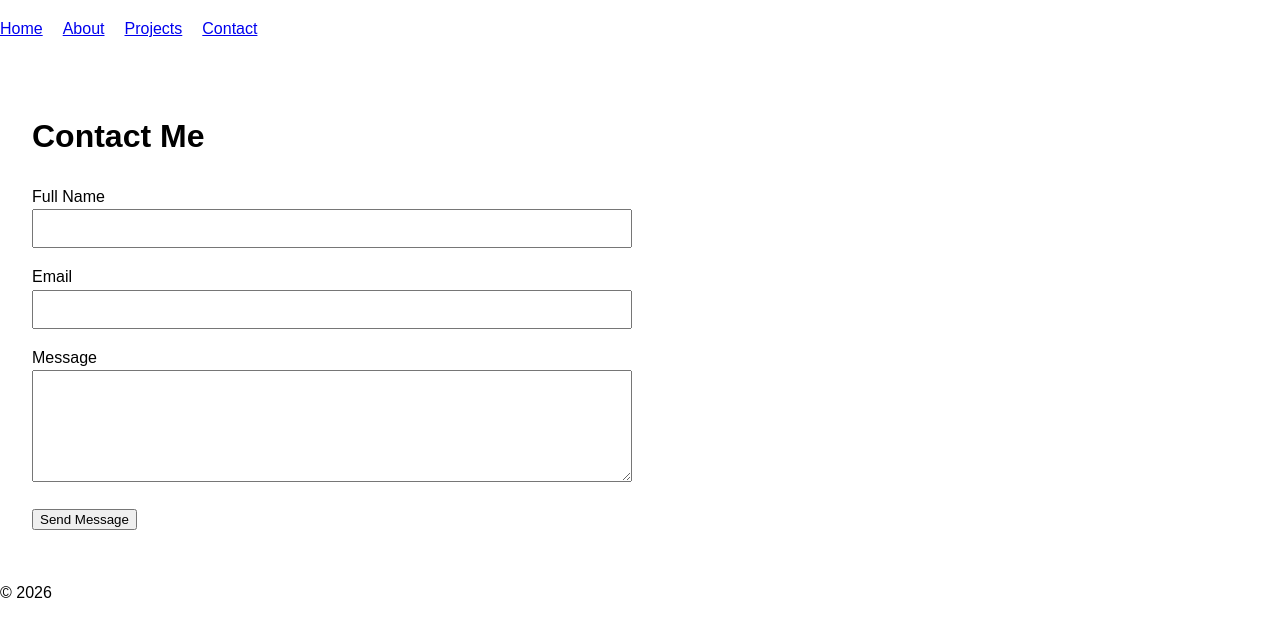
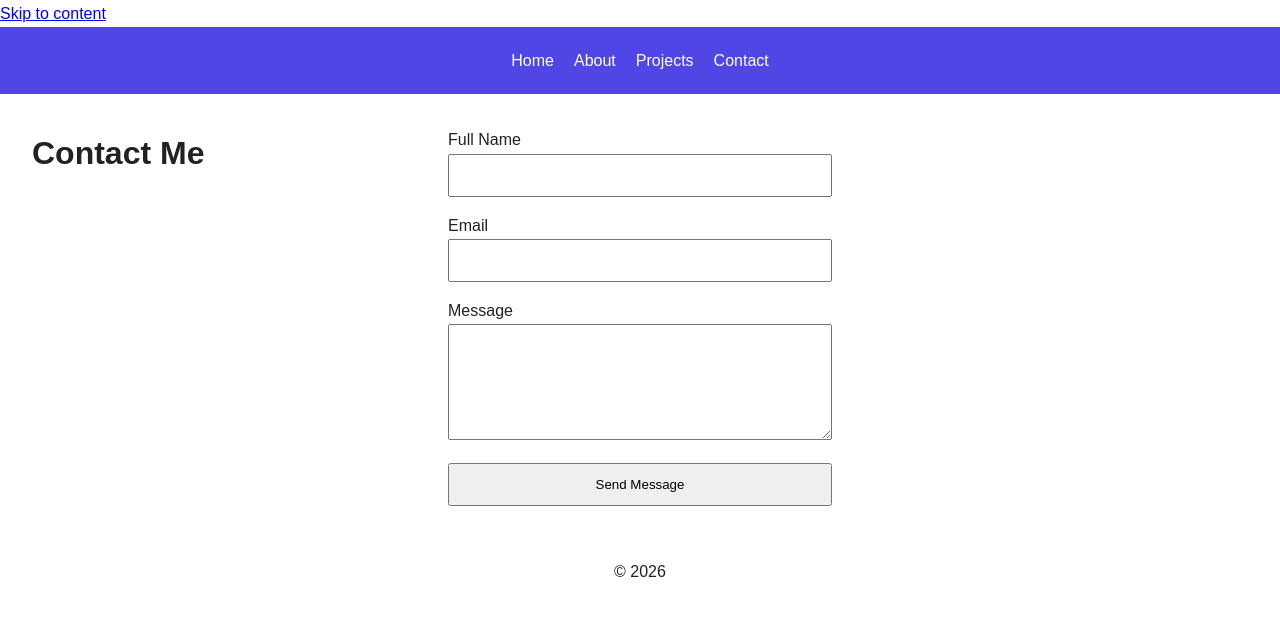
Before and after one commit to 24A31A0598/html5-semantic-portfolio, a plain HTML site: page contact.html in a window 1280 px wide. Drawn offline with Linux system fonts and the light colour scheme.

Commit message:
Implement CSS variables and enhance layout styles
Added CSS variables for light and dark themes, and improved layout styles.

```diff
--- a/css/styles.css
+++ b/css/styles.css
@@ -1,51 +1,104 @@
+:root{
+--bg:#ffffff;
+--text:#222222;
+--card:#f5f5f5;
+--accent:#4f46e5;
+}
+
+@media (prefers-color-scheme: dark){
+:root{
+--bg:#111827;
+--text:#ffffff;
+--card:#1f2937;
+}
+}
+
 *{
+margin:0;
+padding:0;
 box-sizing:border-box;
 }
 
 body{
 font-family:Arial,sans-serif;
-line-height:1.6;
-margin:0;
+background:var(--bg);
+color:var(--text);
+line-height:1.7;
 }
 
-.skip-link{
-position:absolute;
-left:-9999px;
-}
-
-.skip-link:focus{
-left:10px;
-top:10px;
-background:black;
-color:white;
-padding:10px;
+header{
+padding:20px;
+background:var(--accent);
 }
 
 nav ul{
 display:flex;
+justify-content:center;
 gap:20px;
 list-style:none;
-padding:0;
+flex-wrap:wrap;
 }
 
-a:focus,
-button:focus,
-input:focus,
-textarea:focus{
-outline:3px solid blue;
+nav a{
+color:white;
+text-decoration:none;
 }
 
 main{
+display:grid;
+grid-template-columns:1fr;
+gap:2rem;
 padding:2rem;
 }
 
+section{
+background:var(--card);
+padding:20px;
+border-radius:12px;
+}
+
+article{
+display:flex;
+flex-direction:column;
+gap:10px;
+}
+
 form{
-max-width:600px;
+display:flex;
+flex-direction:column;
+gap:15px;
 }
 
 input,
 textarea{
+padding:12px;
 width:100%;
-padding:10px;
-margin-bottom:1rem;
 }
+
+button{
+padding:12px;
+cursor:pointer;
+}
+
+footer{
+text-align:center;
+padding:20px;
+}
+
+@media(min-width:768px){
+
+main{
+grid-template-columns:
+1fr 1fr;
+}
+
+}
+
+@media(min-width:1024px){
+
+main{
+grid-template-columns:
+1fr 1fr 1fr;
+}
+
+}
```
